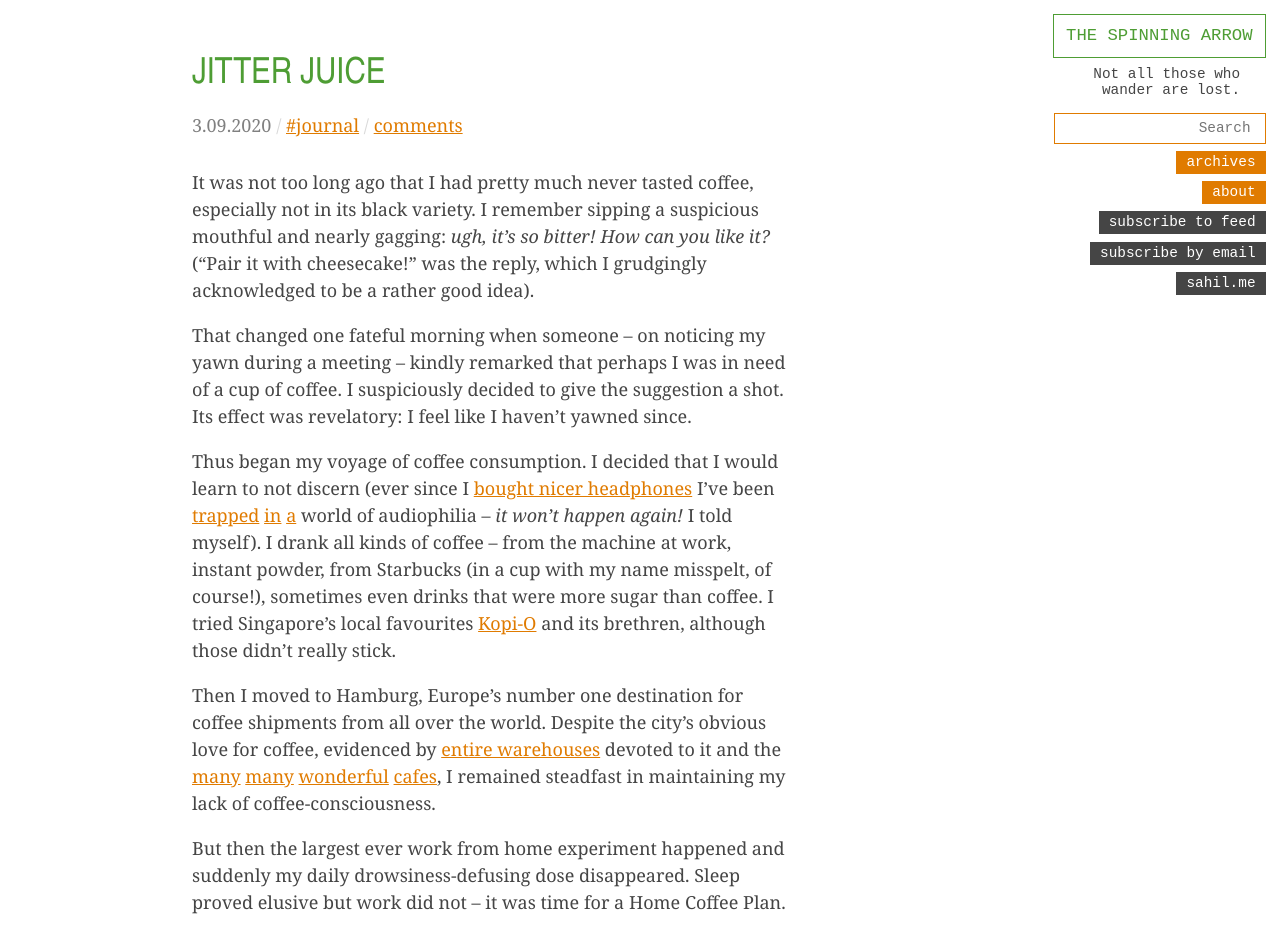
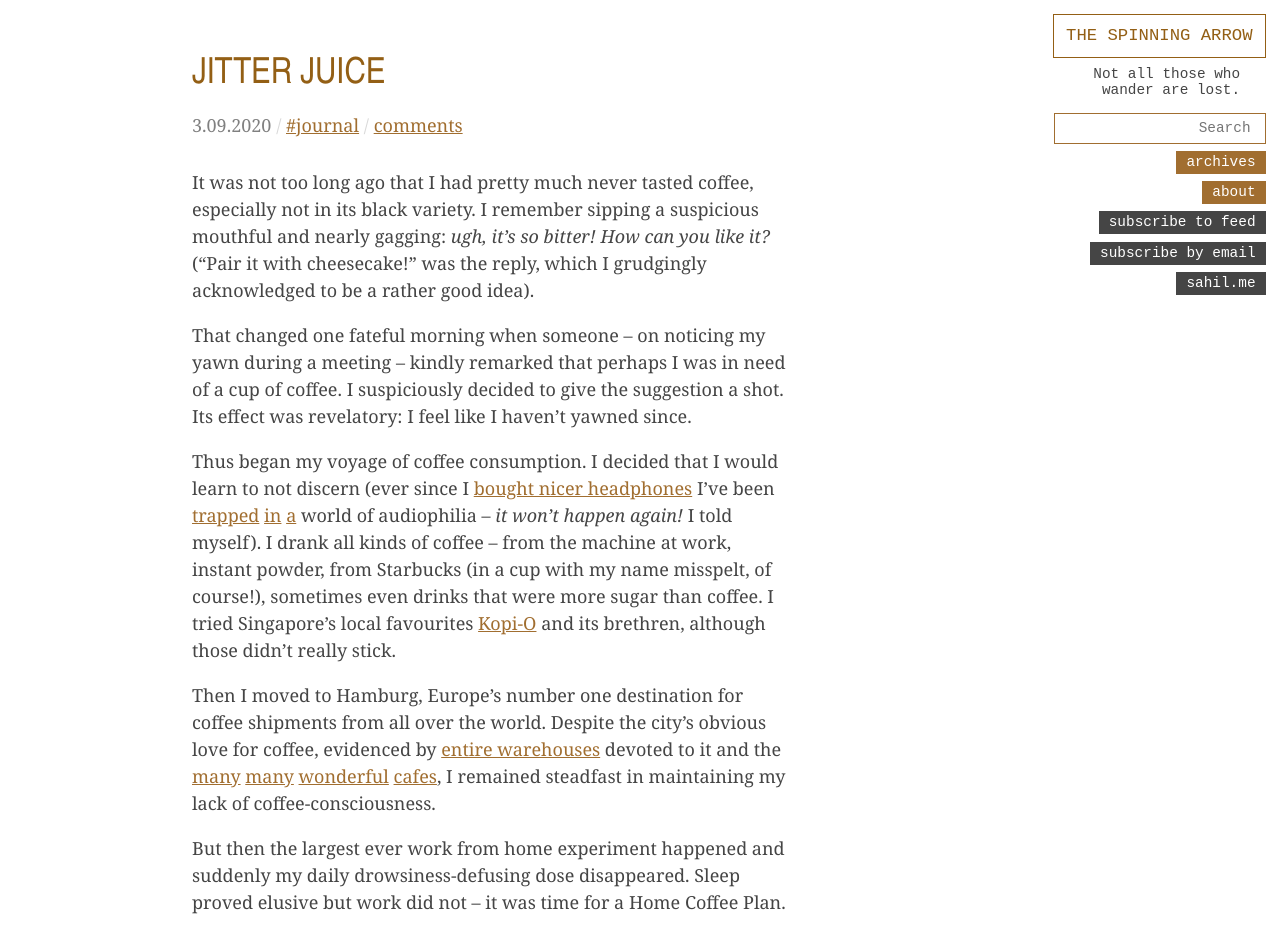
Before and after one commit to spinningarrow/blog.sahil.me, a Jekyll site: the page built from index.html, in a window 1280 px wide and 1400 px high. Shown: the top 938 px of the window. Built offline with Jekyll 4.4.1, drawn with Linux system fonts in a browser that asks for light colours; comment, search, counter and statistics services are not loaded.

Commit message:
Update color scheme: coffee

```diff
--- a/assets/css/main.scss
+++ b/assets/css/main.scss
@@ -16,13 +16,13 @@ $smaller-screen-body-margin: 1em;
 	--primary-color: hsl(0, 0%, 27%);
 	--primary-color-lighter: hsl(0, 0%, 50%);
 
-	--secondary-color: hsl(33, 100%, 44%);
-	--secondary-color-lighter: hsl(33, 100%, 50%);
-	--secondary-color-dim: hsla(33, 100%, 44%, 0.05);
+	--secondary-color: hsl(33, 54%, 41%);
+	--secondary-color-lighter: hsl(33, 54%, 50%);
+	--secondary-color-dim: hsla(33, 54%, 41%, 0.05);
 
-	--accent-color: hsl(105, 50%, 41%);
-	--accent-color-lighter: hsl(105, 50%, 41%);
-	--accent-color-dim: hsla(105, 50%, 41%, 0.1);
+	--accent-color: hsl(35, 75%, 33%);
+	--accent-color-lighter: hsl(35, 75%, 33%);
+	--accent-color-dim: hsla(35, 75%, 33%, 0.1);
 
 	--offset-color: #fff;
 }
```
